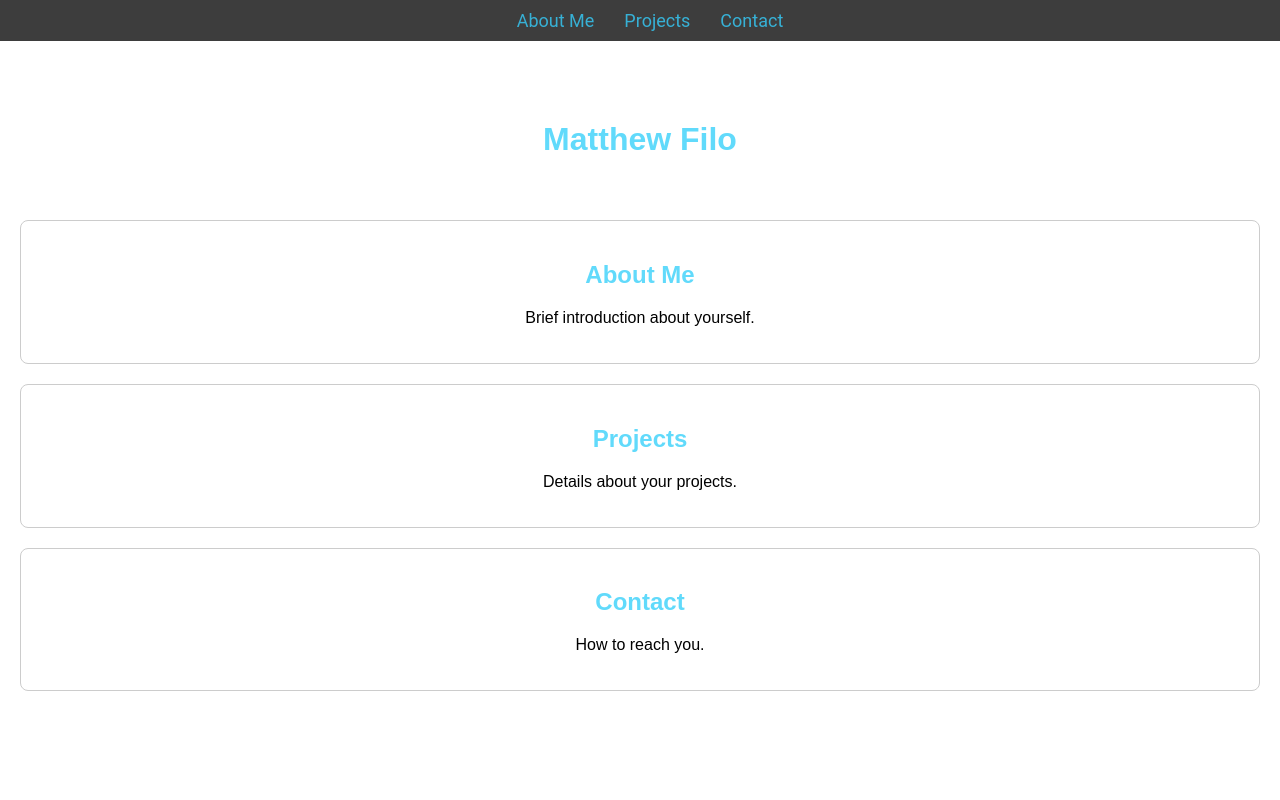
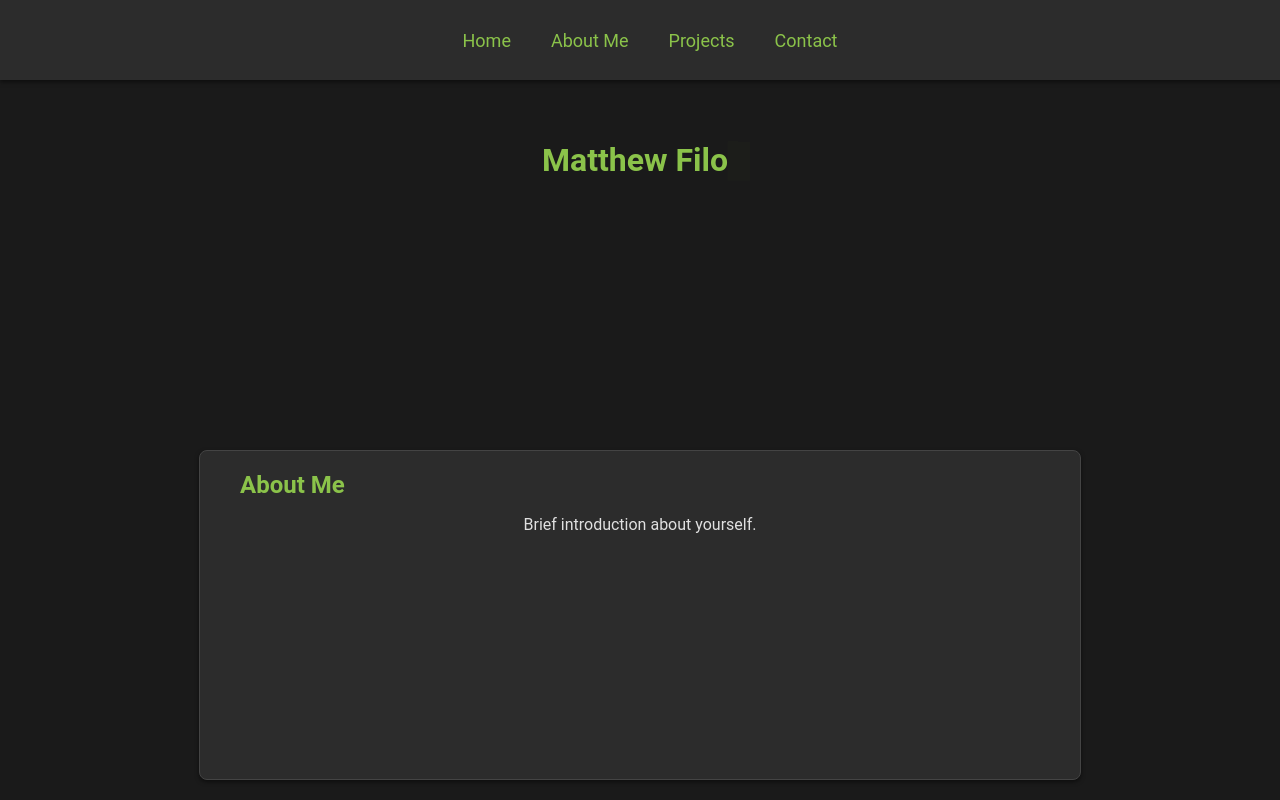
Before and after one commit to MatthewFilo/typescript, a React (Create React App) app: page /about in a window 1280 px wide. Built offline with nearby package versions, Linux system fonts and the light colour scheme.

Commit message:
Made some updates, changed the theme and introduced an introduction with my name and routed some of the files

```diff
--- a/package.json
+++ b/package.json
@@ -13,6 +13,7 @@
     "@types/react-dom": "^19.0.4",
     "react": "^19.0.0",
     "react-dom": "^19.0.0",
+    "react-router-dom": "^7.2.0",
     "react-scripts": "5.0.1",
     "typescript": "^4.9.5",
     "web-vitals": "^2.1.4"
--- /dev/null
+++ b/src/About.tsx
@@ -0,0 +1,12 @@
+import React from 'react';
+
+function About() {
+  return (
+    <section id="about" className="App-section">
+      <h2>About Me</h2>
+      <p>Brief introduction about yourself.</p>
+    </section>
+  );
+}
+
+export default About;
--- a/src/App.css
+++ b/src/App.css
@@ -1,16 +1,32 @@
+body {
+  margin: 0;
+  padding: 0;
+  font-family: 'Roboto', sans-serif;
+  background-color: #1a1a1a; /* Dark background */
+  color: #e0e0e0; /* Light text color */
+}
+
 .App {
+  display: flex;
+  flex-direction: column;
+  align-items: center; /* Center content horizontally */
+  min-height: 100vh; /* Ensure the app takes at least the full height of the viewport */
   text-align: center;
-  font-family: 'Arial', sans-serif; /* Modern font */
 }
 
 .App-nav {
-  background-color: #3d3d3d; /* Lighter background */
+  background-color: #2c2c2c; /* Darker background */
   padding: 10px;
   position: fixed;
   width: 100%;
+  height: 60px;
   top: 0;
   left: 0;
   z-index: 1000;
+  display: flex;
+  align-items: center; /* Center items vertically */
+  justify-content: center; /* Center items horizontally */
+  box-shadow: 0 2px 4px rgba(0, 0, 0, 0.5); /* Add shadow for depth */
 }
 
 .App-nav ul {
@@ -19,35 +35,80 @@
   margin: 0;
   display: flex;
   justify-content: center;
+  align-items: center; /* Center items vertically */
 }
 
 .App-nav li {
-  margin: 0 15px;
+  margin: 0 20px;
 }
 
 .App-nav a {
-  color: rgb(55, 177, 214);
+  color: #8bc34a; /* Earthy greenish color */
   text-decoration: none;
   font-size: 18px;
-  font-family: 'Roboto', sans-serif; /* Cooler font */
+  font-family: 'Roboto', sans-serif; /* Modern font */
+  transition: color 0.3s;
 }
 
 .App-nav a:hover {
-  text-decoration: underline;
+  color: #689f38; /* Darker greenish color on hover */
 }
 
 .App-header {
-  padding: 100px 20px 20px; /* Adjust padding to account for fixed nav */
-  color: white;
+  padding: 120px 20px 20px; /* Adjust padding to account for fixed nav */
+  color: #8bc34a; /* Earthy greenish color */
+  flex: 1; /* Allow the header to grow and shrink */
 }
 
 .App-section {
-  margin: 20px;
-  padding: 20px;
-  border: 1px solid #ccc;
+  margin: 20px 0; /* Reduce vertical margin */
+  padding: 20px 40px; /* Reduce vertical padding */
+  border: 1px solid #444; /* Darker border */
   border-radius: 8px;
+  background-color: #2c2c2c; /* Darker background */
+  flex: 1; /* Allow sections to grow and shrink */
+  width: 80%; /* Make sections slightly smaller */
+  max-width: 800px; /* Set a maximum width */
+  display: flex;
+  flex-direction: column;
+  justify-content: flex-start; /* Align content to the top */
+  box-shadow: 0 2px 4px rgba(0, 0, 0, 0.5); /* Add shadow for depth */
+}
+
+.App-section h2 {
+  margin: 0;
+  align-self: flex-start; /* Align h2 to the top */
+  color: #8bc34a; /* Earthy greenish color */
 }
 
 h1, h2 {
-  color: #61dafb;
+  color: #8bc34a; /* Earthy greenish color */
 }
+
+p {
+  color: #e0e0e0; /* Light text color */
+}
+
+.typing-cursor {
+  display: inline-block;
+  width: 10px;
+  height: 1em; /* Ensure the cursor height matches the text height */
+  background-color: #8bc34a; /* Earthy greenish color */
+  animation: blink 1s infinite ease-in-out;
+}
+
+@keyframes blink {
+  0%,
+  100% {
+    opacity: 1;
+  }
+  40% {
+    opacity: 0.2;
+  }
+  50% {
+    opacity: 0;
+  }
+  60% {
+    opacity: 0.2;
+  }
+}
--- a/src/App.tsx
+++ b/src/App.tsx
@@ -1,32 +1,35 @@
 import React from 'react';
+import { BrowserRouter as Router, Route, Routes, Link } from 'react-router-dom';
 import './App.css';
+import Home from './Home';
+import About from './About';
+import Projects from './Projects';
+import Contact from './Contact';
+import TypingHeader from './TypingHeader';
 
 function App() {
   return (
+    <Router>
       <div className="App">
         <nav className="App-nav">
           <ul>
-          <li><a href="#about">About Me</a></li>
-          <li><a href="#projects">Projects</a></li>
-          <li><a href="#contact">Contact</a></li>
+            <li><Link to="/">Home</Link></li>
+            <li><Link to="/about">About Me</Link></li>
+            <li><Link to="/projects">Projects</Link></li>
+            <li><Link to="/contact">Contact</Link></li>
           </ul>
         </nav>
         <header className="App-header">
-        <h1>Matthew Filo</h1>
+          <TypingHeader text="Matthew Filo" />
         </header>
-      <section id="about" className="App-section">
-        <h2>About Me</h2>
-        <p>Brief introduction about yourself.</p>
-      </section>
-      <section id="projects" className="App-section">
-        <h2>Projects</h2>
-        <p>Details about your projects.</p>
-      </section>
-      <section id="contact" className="App-section">
-        <h2>Contact</h2>
-        <p>How to reach you.</p>
-      </section>
+        <Routes>
+          <Route path="/" element={<Home />} />
+          <Route path="/about" element={<About />} />
+          <Route path="/projects" element={<Projects />} />
+          <Route path="/contact" element={<Contact />} />
+        </Routes>
       </div>
+    </Router>
   );
 }
 
--- /dev/null
+++ b/src/Contact.tsx
@@ -0,0 +1,12 @@
+import React from 'react';
+
+function Contact() {
+  return (
+    <section id="contact" className="App-section">
+      <h2>Contact</h2>
+      <p>How to reach you.</p>
+    </section>
+  );
+}
+
+export default Contact;
--- /dev/null
+++ b/src/Home.tsx
@@ -0,0 +1,9 @@
+import React from 'react';
+
+function Home() {
+  return (
+    <div></div>
+  );
+}
+
+export default Home;
--- /dev/null
+++ b/src/Projects.tsx
@@ -0,0 +1,12 @@
+import React from 'react';
+
+function Projects() {
+  return (
+    <section id="projects" className="App-section">
+      <h2>Projects</h2>
+      <p>Details about your projects.</p>
+    </section>
+  );
+}
+
+export default Projects;
--- /dev/null
+++ b/src/TypingHeader.tsx
@@ -0,0 +1,30 @@
+import React, { useEffect, useState } from 'react';
+import './App.css';
+
+function TypingHeader({ text }: { text: string }) {
+    const [displayedText, setDisplayedText] = useState('');
+
+    useEffect(() => {
+      const interval = setInterval(() => {
+        setDisplayedText((prev) => {
+          if (prev.length < text.length) {
+            return prev + text.charAt(prev.length); // Use prev.length instead of external index
+          } else {
+            clearInterval(interval);
+            return prev;
+          }
+        });
+      }, 150); // Adjust typing speed here
+
+      return () => clearInterval(interval);
+    }, [text]);
+
+    return (
+      <h1>
+        {displayedText}
+        <span className="typing-cursor">█</span>
+      </h1>
+    );
+  }
+
+export default TypingHeader;
```
Also changed, not shown: 1 other file (tests, documents, lock files or other folders). Lines whose indentation alone changed are shown as unchanged.
